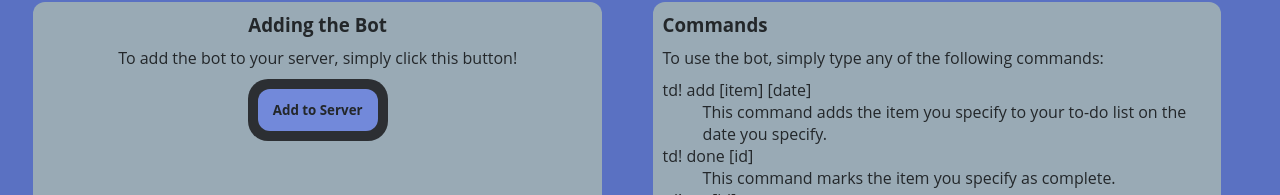
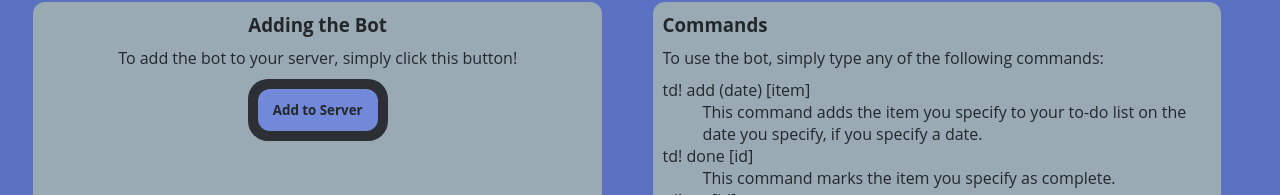
Before and after one commit to lzhou03/To-Do-List-Bot, a website: page index.html in a window 1280 px wide. Shown: the part 146-341 px from the top of the page. Drawn offline with Linux system fonts and the light colour scheme.

Commit message:
Updated documentation on index.html and README.md

```diff
--- a/index.html
+++ b/index.html
@@ -23,8 +23,8 @@
         <h3>Commands</h3>
         <p>To use the bot, simply type any of the following commands:</p>
         <dl>
-          <dt>td! add [item] [date]</dt>
-          <dd>This command adds the item you specify to your to-do list on the date you specify.</dd>
+          <dt>td! add (date) [item]</dt>
+          <dd>This command adds the item you specify to your to-do list on the date you specify, if you specify a date.</dd>
           <dt>td! done [id]</dt>
           <dd>This command marks the item you specify as complete.</dd>
           <dt>td! rm [id]</dt>
```
